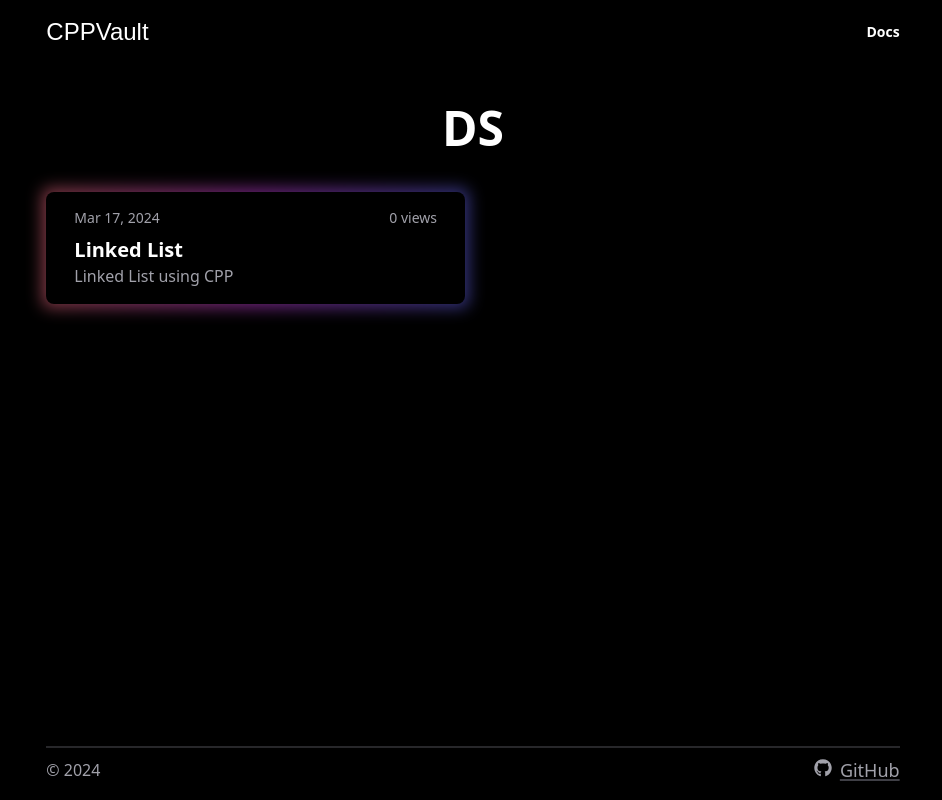
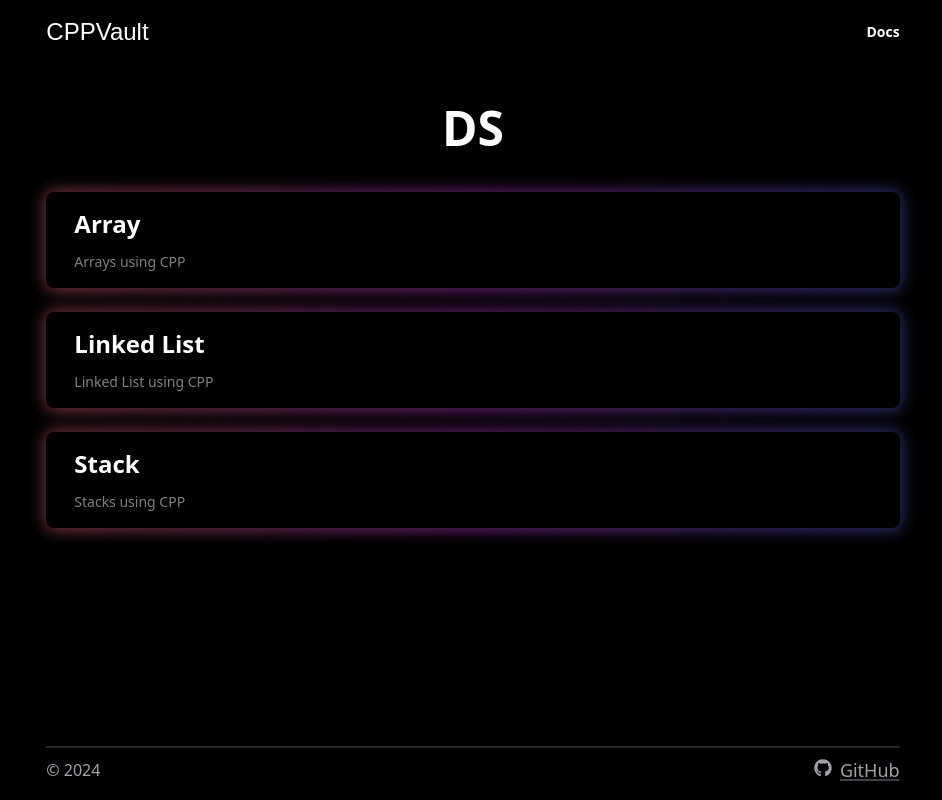
Before and after one commit to pranshu05/CPPVault, a Next.js app: page /docs/DS in a window 1280 px wide. Shown: the whole page, without its empty margins (167-1109 px from the left). Built offline with nearby package versions, Linux system fonts and the light colour scheme; no server answers; the database is empty; a web font is replaced by a local one.

Commit message:
Update CNAME and component props

```diff
--- a/src/components/(docs)/(category)/(slug)/MetaInfo.tsx
+++ b/src/components/(docs)/(category)/(slug)/MetaInfo.tsx
@@ -1,12 +1,11 @@
 interface MetaInfoProps {
-    date: string;
     readTime: number;
     viewCount: number | null;
 }
 
-const MetaInfo: React.FC<MetaInfoProps> = ({ date, readTime, viewCount }) => (
+const MetaInfo: React.FC<MetaInfoProps> = ({ readTime, viewCount }) => (
     <div className="text-zinc-400 mx-auto p-2 mb-4">
-        {readTime} min read • {viewCount !== null ? viewCount : 'Loading'} views • {date}
+        {readTime} min read • {viewCount !== null ? viewCount : 'Loading'} views
     </div>
 );
 
--- a/src/components/(docs)/(category)/DocsItem.tsx
+++ b/src/components/(docs)/(category)/DocsItem.tsx
@@ -3,24 +3,18 @@ import Link from 'next/link';
 interface DocsItemProps {
     slug: string;
     title: string;
-    date: string;
     description: string;
-    viewCount: number;
     img: string;
     category: string;
 }
 
-const DocsItem: React.FC<DocsItemProps> = ({ slug, title, date, description, viewCount, img, category }) => (
+const DocsItem: React.FC<DocsItemProps> = ({ slug, title, description, img, category }) => (
     <div className="group relative">
-        <div className="absolute -inset-1 rounded-lg bg-gradient-to-r from-rose-400 via-fuchsia-500 to-indigo-500 opacity-50 blur transition duration-500 group-hover:opacity-100"></div>
+        <div className="absolute -inset-[1.5px] rounded-lg bg-gradient-to-r from-rose-400 via-fuchsia-500 to-indigo-500 opacity-50 blur transition duration-500 group-hover:opacity-100"></div>
         <div className='relative rounded-lg bg-black px-7 py-4 text-white'>
             <Link href={`/docs/${encodeURIComponent(category)}/${slug}`} passHref className='w-full flex flex-col'>
-                <div className='w-full flex justify-between mb-2'>
-                    <span className='text-zinc-400 text-sm'>{date}</span>
-                    <span className='text-zinc-400 text-sm'>{viewCount} views</span>
-                </div>
-                <span className='text-xl font-bold'>{title}</span>
-                <span className='text-zinc-400'>{description}</span>
+                <h2 className='mb-3 text-2xl font-semibold'>{title}</h2>
+                <p className='m-0 text-sm opacity-50'>{description}</p>
             </Link>
         </div>
     </div>
--- a/src/components/(docs)/(category)/DocsList.tsx
+++ b/src/components/(docs)/(category)/DocsList.tsx
@@ -1,14 +1,13 @@
 import DocsItem from './DocsItem';
 
 interface DocsListProps {
-    docs: { slug: string; frontmatter: { title: string; date: string; description: string; readTime: number; img: string; category: string } }[];
-    viewCounts: { [key: string]: number };
+    docs: { slug: string; frontmatter: { title: string; description: string; readTime: number; img: string; category: string } }[];
 }
 
-const DocsList: React.FC<DocsListProps> = ({ docs, viewCounts }) => (
-    <div className='w-full grid grid-cols-1 md:grid-cols-2 gap-4 mt-10'>
+const DocsList: React.FC<DocsListProps> = ({ docs }) => (
+    <div className='w-full flex flex-col gap-6 mt-10'>
         {docs.map(({ slug, frontmatter }) => (
-            <DocsItem key={slug} slug={slug} title={frontmatter.title} date={frontmatter.date} description={frontmatter.description} viewCount={viewCounts[slug]} img={frontmatter.img} category={frontmatter.category}/>
+            <DocsItem key={slug} slug={slug} title={frontmatter.title} description={frontmatter.description} img={frontmatter.img} category={frontmatter.category} />
         ))}
     </div>
 );
--- /dev/null
+++ b/src/components/(docs)/CategoryDisplayNames.tsx
@@ -0,0 +1,6 @@
+const categoryDisplayNames: { [key: string]: string } = {
+    "DS": "Data Structures",
+    "OOP": "Object Oriented Programming",
+};
+
+export default categoryDisplayNames;
--- a/src/components/(docs)/CategoryList.tsx
+++ b/src/components/(docs)/CategoryList.tsx
@@ -1,13 +1,9 @@
 import Link from 'next/link';
+import categoryDisplayNames from './CategoryDisplayNames';
 
 interface CategoryListProps {
     categories: string[];
 }
-
-const categoryDisplayNames: { [key: string]: string } = {
-    "DS": "Data Structures",
-    "OOP": "Object Oriented Programming",
-};
 
 const CategoryList: React.FC<CategoryListProps> = ({ categories }) => {
     return (
--- /dev/null
+++ b/src/docs/1_DS_arrays.mdx
@@ -0,0 +1,7 @@
+---
+title: 'Array'
+description: 'Arrays using CPP'
+readTime: 10
+category: 'DS'
+tags: [array, data-structures]
+---
--- a/src/docs/linkedlist.mdx
+++ b/src/docs/2_DS_linkedlist.mdx
@@ -1,6 +1,5 @@
 ---
 title: 'Linked List'
-date: 'Mar 17, 2024'
 description: 'Linked List using CPP'
 readTime: 10
 category: 'DS'
--- /dev/null
+++ b/src/docs/3_DS_stacks.mdx
@@ -0,0 +1,7 @@
+---
+title: 'Stack'
+description: 'Stacks using CPP'
+readTime: 10
+category: 'DS'
+tags: [stack, data-structures]
+---
--- a/src/pages/docs/[category]/[slug]/index.tsx
+++ b/src/pages/docs/[category]/[slug]/index.tsx
@@ -20,10 +20,8 @@ export const languages = {
 
 interface Frontmatter {
     title: string;
-    date: string;
     description: string;
     readTime: number;
-    img: string;
     category: string;
 }
 
@@ -38,7 +36,7 @@ interface DocsProps {
 }
 
 const Docs: React.FC<DocsProps> = ({ frontMatter, mdxSource }) => {
-    const { slug, title, date, description, readTime, img, category } = frontMatter;
+    const { slug, title, description, readTime } = frontMatter;
 
     const [viewCount, setViewCount] = useState<number | null>(null);
 
@@ -58,12 +56,12 @@ const Docs: React.FC<DocsProps> = ({ frontMatter, mdxSource }) => {
     return (
         <div className="w-11/12 md:w-4/5 lg:w-3/4 xl:w-2/3 2xl:w-1/2 mx-auto">
             <Head>
-                <title>CPPVault // {title}</title>
+                <title>CPPVault</title>
                 <meta name='og:title' content={`CPPVault // ${title}`} />
                 <meta name='og:description' content={`${description}`} />
             </Head>
             <div className="py-28 text-center">
-                <MetaInfo date={date} readTime={readTime} viewCount={viewCount} />
+                <MetaInfo readTime={readTime} viewCount={viewCount} />
                 <h1 className="text-6xl font-bold text-zinc-100 mb-4">{title}</h1>
                 <p className="text-xl text-zinc-400">{description}</p>
             </div>
--- a/src/pages/docs/[category]/index.tsx
+++ b/src/pages/docs/[category]/index.tsx
@@ -1,14 +1,11 @@
-import { useEffect, useState } from 'react';
 import fs from 'fs';
 import path from 'path';
 import matter from 'gray-matter';
-import { getViewCount } from '@/lib/ViewsData';
 import DocsList from '@/components/(docs)/(category)/DocsList';
 import Head from 'next/head';
 
 interface Frontmatter {
     title: string;
-    date: string;
     description: string;
     readTime: number;
     img: string;
@@ -21,26 +18,16 @@ interface Docs {
 }
 
 const CategoryDocs: React.FC<{ category: string; docs: Docs[] }> = ({ category, docs }) => {
-    const [viewCounts, setViewCounts] = useState<{ [key: string]: number }>({});
-
-    useEffect(() => {
-        const fetchViewCounts = async () => {
-            const counts = await Promise.all(docs.map(({ slug }) => getViewCount(slug)));
-            setViewCounts(Object.fromEntries(docs.map((docs, i) => [docs.slug, counts[i]])));
-        };
-
-        fetchViewCounts();
-    }, [docs]);
 
     return (
         <div className='w-11/12 md:w-4/5 lg:w-3/4 xl:w-2/3 2xl:w-1/2 mx-auto'>
             <Head>
-                <title>CPPVault // {category}</title>
+                <title>CPPVault</title>
                 <meta name='og:title' content={`CPPVault // ${category}`} />
                 <meta name='og:description' content='A collection of open-source CPP docs' />
             </Head>
             <h1 className="text-5xl font-bold text-center">{category}</h1>
-            <DocsList docs={docs} viewCounts={viewCounts} />
+            <DocsList docs={docs} />
         </div>
     );
 };
@@ -76,7 +63,6 @@ export async function getStaticProps({ params }: { params: { category: string }
             slug: fileName.replace(/\.mdx$/, ''),
             frontmatter: {
                 title: data.title || '',
-                date: data.date || '',
                 description: data.description || '',
                 readTime: data.readTime || 0,
                 img: data.img || '',
@@ -84,9 +70,6 @@ export async function getStaticProps({ params }: { params: { category: string }
             },
         };
     }).filter(doc => doc.frontmatter.category === category);
-
-    docs.sort((a, b) => new Date(b.frontmatter.date).getTime() - new Date(a.frontmatter.date).getTime());
-
     return { props: { category, docs } };
 }
 
--- a/src/pages/docs/index.tsx
+++ b/src/pages/docs/index.tsx
@@ -1,24 +1,9 @@
-import { useEffect, useState } from 'react';
 import fs from 'fs';
 import path from 'path';
 import matter from 'gray-matter';
 import DocsPageHeader from '@/components/(docs)/DocsPageHeader';
 import CategoryList from '@/components/(docs)/CategoryList';
 import Head from 'next/head';
-
-interface Frontmatter {
-    title: string;
-    date: string;
-    description: string;
-    readTime: number;
-    img: string;
-    category: string;
-}
-
-interface Docs {
-    slug: string;
-    frontmatter: Frontmatter;
-}
 
 const DocsIndex: React.FC<{ categories: string[] }> = ({ categories }) => {
     return (
@@ -42,11 +27,6 @@ export async function getStaticProps() {
         return {
             slug: fileName.replace(/\.mdx$/, ''),
             frontmatter: {
-                title: data.title || '',
-                date: data.date || '',
-                description: data.description || '',
-                readTime: data.readTime || 0,
-                img: data.img || '',
                 category: data.category || 'Uncategorized',
             },
         };
```
Also changed, not shown: 1 other file (tests, documents, lock files or other folders).
